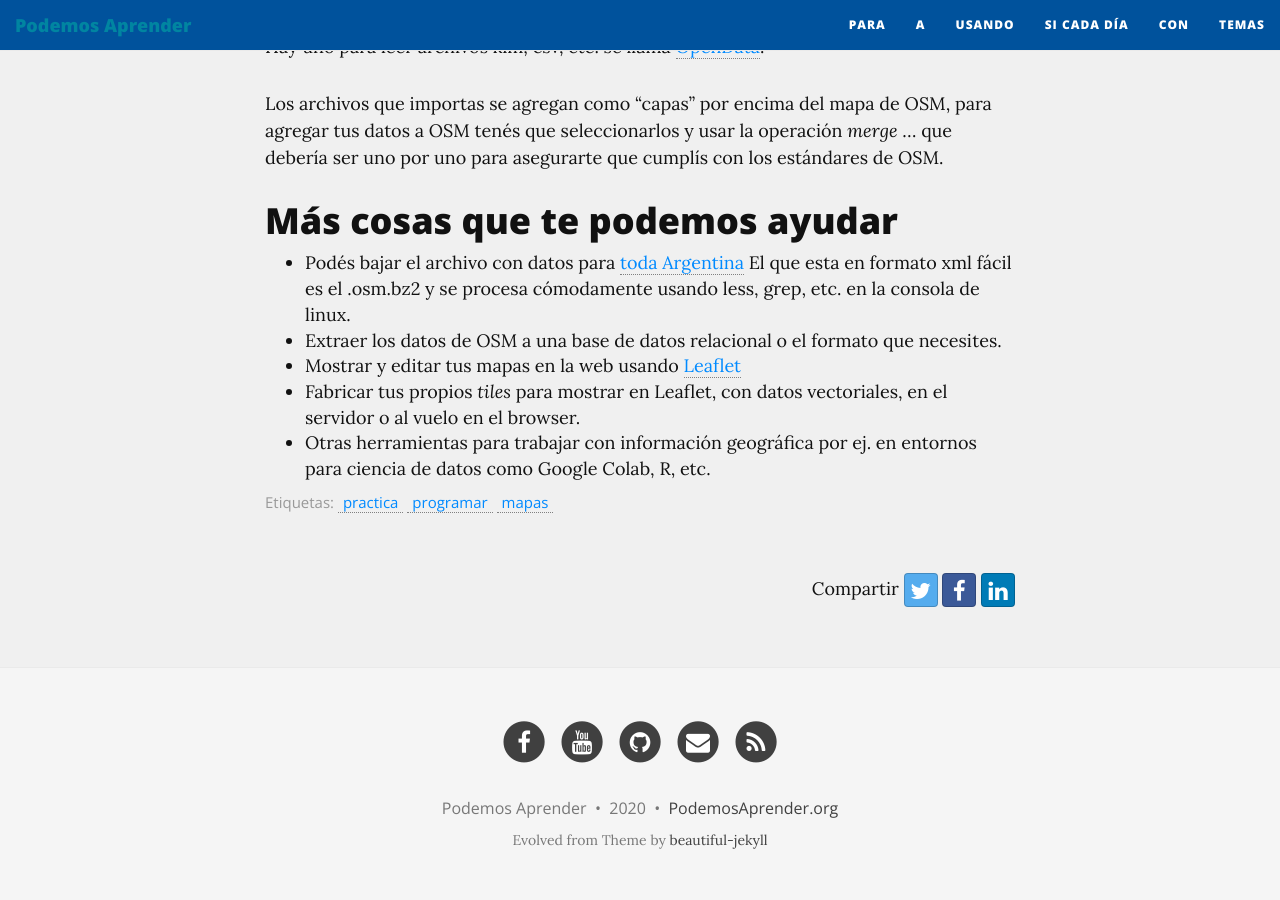
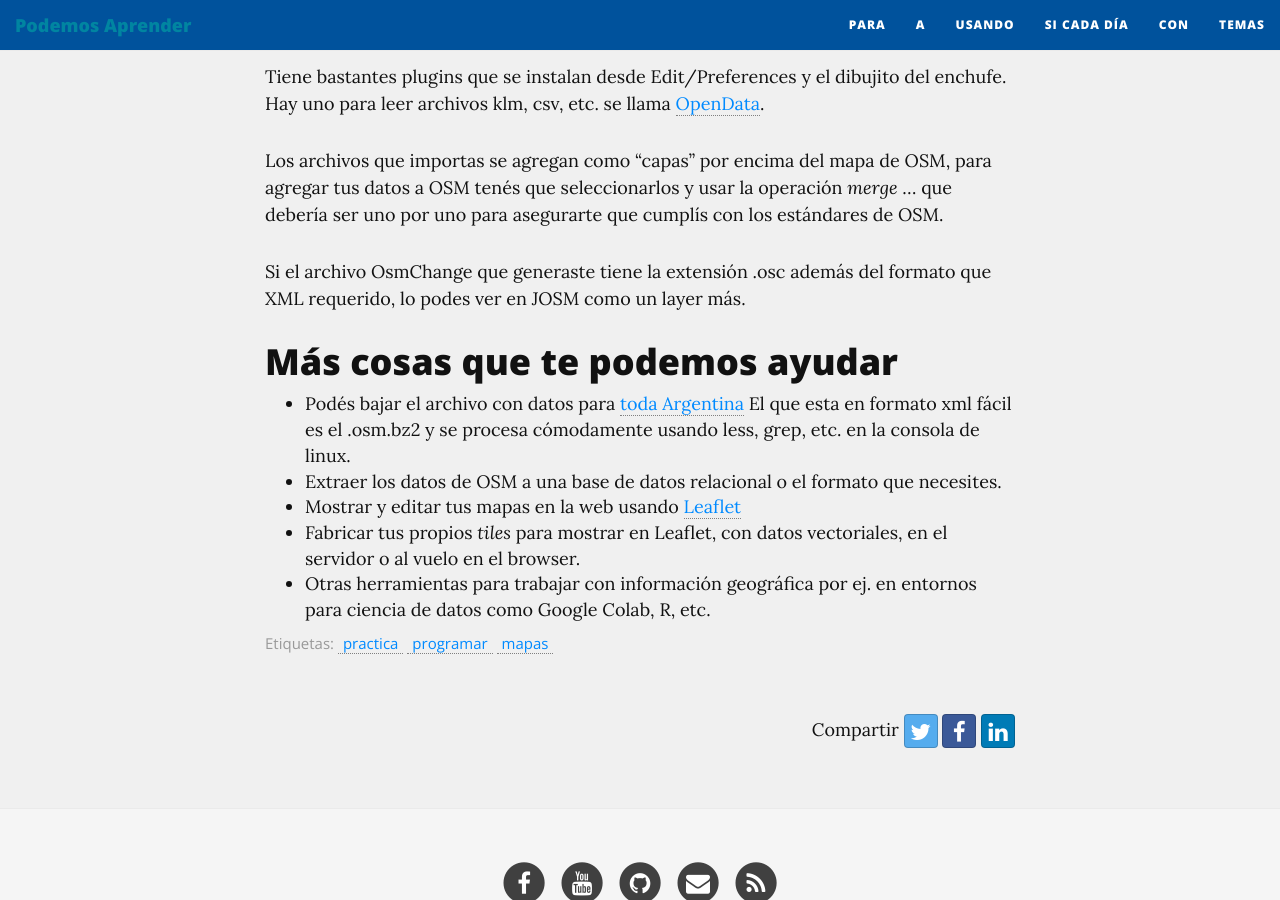
Before and after one commit to podemosaprender/podemosaprender.github.io, a Jekyll site: the page built from _contenidos/50programar/uso-mapas/usando-mapas-vectoriales-como-openstreetmap.md, in a window 1280 px wide and 900 px high, scrolled down 3740 px. Built offline with Jekyll 4.4.1, drawn with Linux system fonts in a browser that asks for light colours; nearby versions of some CDN libraries; some of the changed text lies outside the part shown.

Commit message:
OK: change en JOSM

```diff
--- a/_contenidos/50programar/uso-mapas/usando-mapas-vectoriales-como-openstreetmap.md
+++ b/_contenidos/50programar/uso-mapas/usando-mapas-vectoriales-como-openstreetmap.md
@@ -82,6 +82,8 @@ Los cambios se suben del mismo modo _envueltos_ en un _changeset_ que podés sub
 
 [OsmChange](https://wiki.openstreetmap.org/wiki/OsmChange)
 
+Aquí se puede ver [un ejemplo](https://www.openstreetmap.org/api/0.6/changeset/17871446/download)
+
 Para nuestro {/usando/microproyecto} hagamos un convertidor de KML de Google Maps a [OSMChangeset](https://wiki.openstreetmap.org/wiki/Changeset).
 Así podés pasar y actualizar todos tus puntos automáticamente y con los metadatos que les pusiste ej. de obras futuras, etc. y al revés aprender a extraer de OSM lo que te sirva.
 
@@ -105,6 +107,8 @@ Tiene bastantes plugins que se instalan desde Edit/Preferences y el dibujito del
 
 Los archivos que importas se agregan como "capas" por encima del mapa de OSM, para agregar tus datos a OSM tenés que seleccionarlos y usar la operación _merge_ ... que debería ser uno por uno para asegurarte que cumplís con los estándares de OSM.
 
+Si el archivo OsmChange que generaste tiene la extensión .osc además del formato que XML requerido, lo podes ver en JOSM como un layer más.
+
 # Más cosas que te podemos ayudar
 
 * Podés bajar el archivo con datos para [toda Argentina](https://download.geofabrik.de/south-america/argentina.html) El que esta en formato xml fácil es el .osm.bz2 y se procesa cómodamente usando less, grep, etc. en la consola de linux.
```
